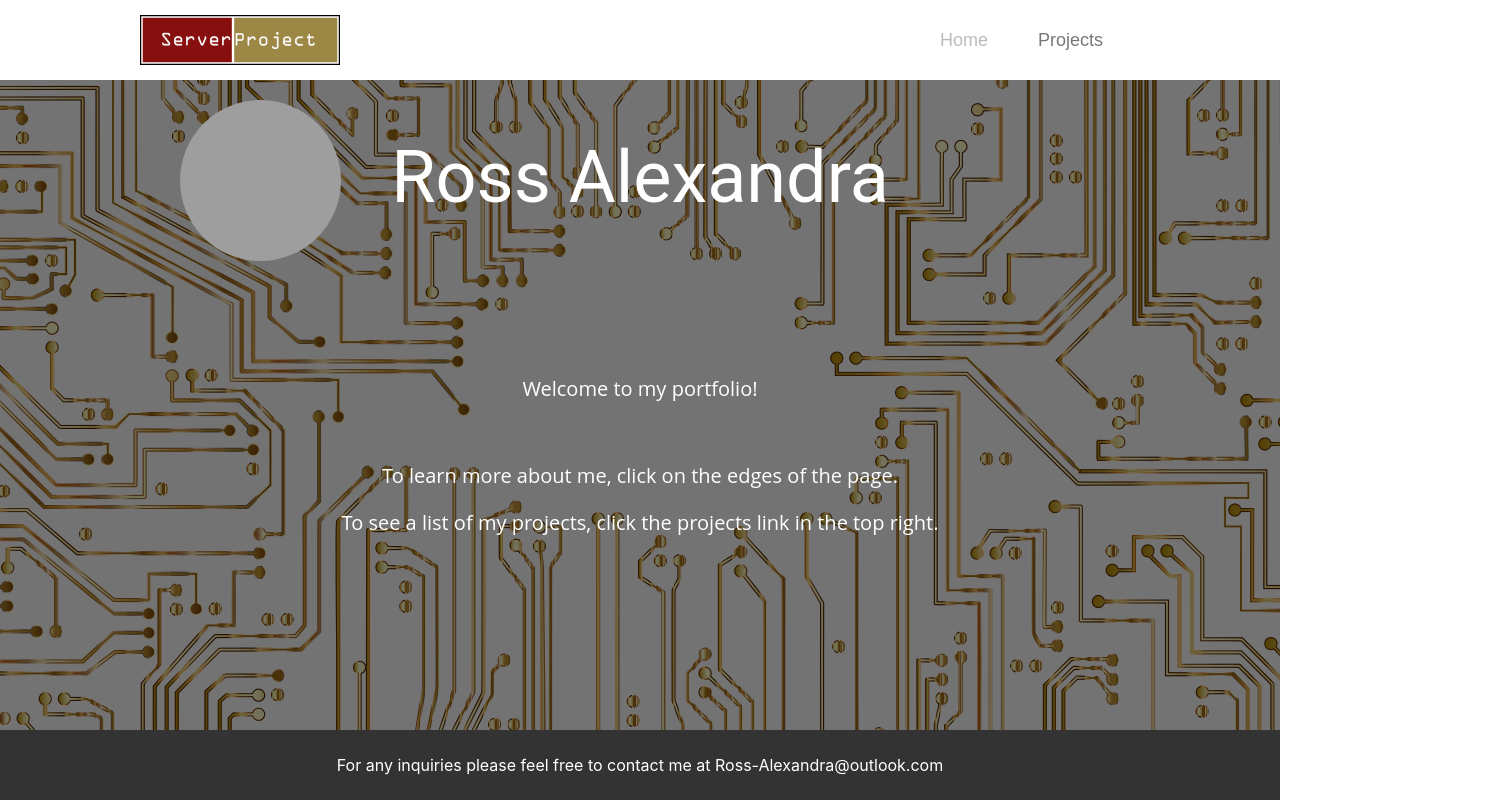
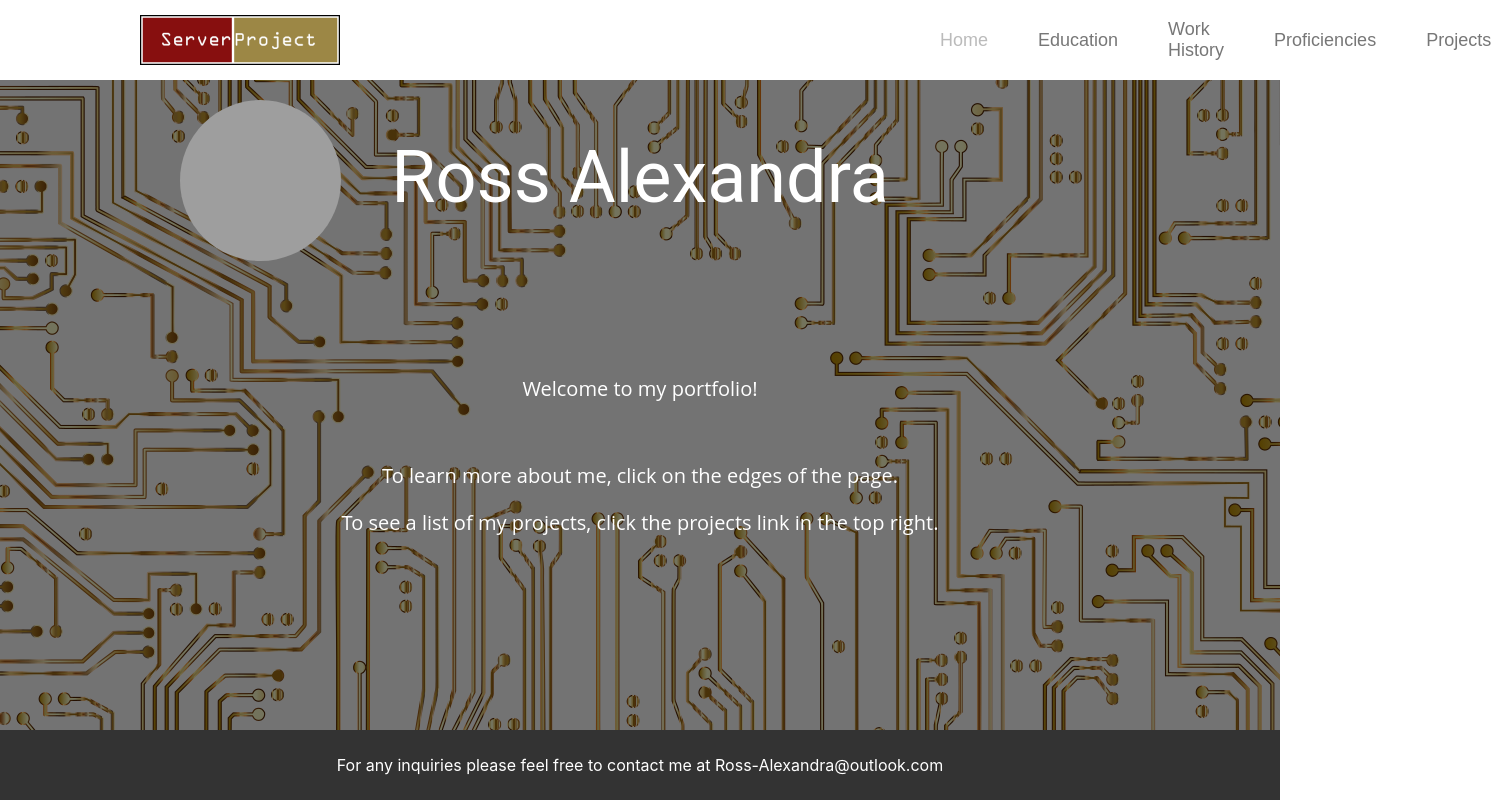
Before and after one commit to theserverproject/BaseSite, a React (Create React App) app in the folder theserverproject/: page / in a window 1280 px wide. Shown: the whole page, 1491 px wide, since content can reach past the window. Built offline with nearby package versions, Linux system fonts and the light colour scheme; grey boxes are pictures that could not be loaded.

Commit message:
Hooked up links to pages.

```diff
--- a/theserverproject/src/App.css
+++ b/theserverproject/src/App.css
@@ -87,8 +87,8 @@
     position: absolute;
     color: white;
     font-size: 5rem;
-    height: 100%;
-    display: flex;
+    margin-top: 80px;
+    height: calc(100% - 80px);    display: flex;
     flex-direction: column;
     justify-content: center;
     align-items: center;
@@ -100,7 +100,8 @@
     left: calc(100vw - 25%);
     color: white;
     font-size: 5rem;
-    height: 100%;
+    margin-top: 80px;
+    height: calc(100% - 80px);
     display: flex;
     flex-direction: column;
     justify-content: center;
--- a/theserverproject/src/App.js
+++ b/theserverproject/src/App.js
@@ -21,30 +21,53 @@ class App extends Component {
         }
 
         this.portfolioPages = [
-            <Landing/>,
-            <Education/>,
-            <JobHistory/>,
-            <LanguageProficiency/>,
-            <Projects/>
+            {component: <Landing/>, link: "Home"},
+            {component: <Education/>, link: "Education"},
+            {component: <JobHistory/>, link: "Work History"},
+            {component: <LanguageProficiency/>, link: "Proficiencies"},
+            {component: <Projects/>, link: "Projects"}
         ]
     }
 
     navigate = (e) => {
         e.preventDefault();
 
-        this.setState({activeLink: e.target.id});
+        const pageLinks = this.portfolioPages.reduce((aggregator, value, indx) => {
+            aggregator[value.link] = indx + 1;
+            return aggregator;
+        }, {});
+
+        const contentPage = pageLinks[e.target.id]
+
+        this.setState({
+            activeLink: e.target.id,
+            contentPage
+        });
+    }
+
+    incrementPage = (increment) => {
+        const pageLinks = this.portfolioPages.reduce((aggregator, value, indx) => {
+            aggregator[indx + 1] = value.link;
+            return aggregator;
+        }, {});
+
+        const activeLink = pageLinks[this.state.contentPage + increment];
+        this.setState({
+            activeLink,
+            contentPage: this.state.contentPage + increment
+        });
     }
 
     render() {
 
-        const contentPage = this.portfolioPages[this.state.contentPage - 1]
+        const contentPage = this.portfolioPages[this.state.contentPage - 1].component;
 
-        const linkTree = ["Home", "Projects"].map((value, indx, arr) => {
+        const linkTree = this.portfolioPages.map((value, indx, arr) => {
             return (
-                value === this.state.activeLink ?
-                    <div className={"active-navigator-link"}>{value}</div>
+                value.link === this.state.activeLink ?
+                    <div className={"active-navigator-link"}>{value.link}</div>
                 :
-                    <div className={"navigator-link"} id={value} onClick={e => {this.navigate(e)}}>{value}</div>
+                    <div className={"navigator-link"} id={value.link} onClick={e => {this.navigate(e)}}>{value.link}</div>
             )
         });
 
@@ -78,7 +101,7 @@ class App extends Component {
                 <div className="left-arrow-box"
                      onMouseEnter={() => this.setState({leftArrowVisible: true})}
                      onMouseLeave={() => this.setState({leftArrowVisible: false})}
-                     onClick={() => displayLeftArrow && this.setState({contentPage: this.state.contentPage - 1})}
+                     onClick={() => displayLeftArrow && this.incrementPage(-1)}
                 >
                     {displayLeftArrow ?
                         <Fade in={true}>
@@ -93,7 +116,7 @@ class App extends Component {
                 <div className="right-arrow-box"
                      onMouseEnter={() => this.setState({rightArrowVisible: true})}
                      onMouseLeave={() => this.setState({rightArrowVisible: false})}
-                     onClick={() => displayRightArrow && this.setState({contentPage: this.state.contentPage + 1})}
+                     onClick={() => displayRightArrow && this.incrementPage(1)}
                 >
                     {displayRightArrow ?
                         <Fade in={true}>
```
